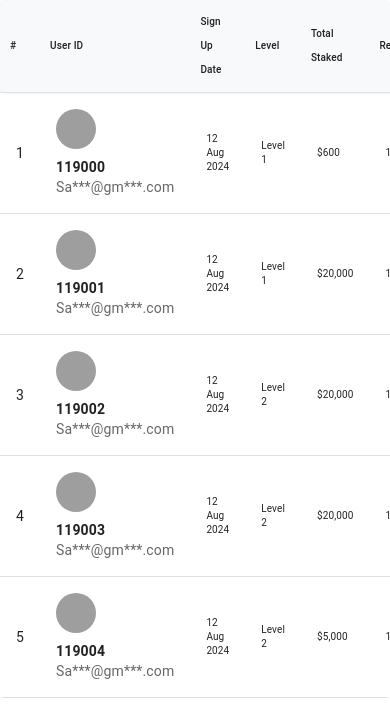
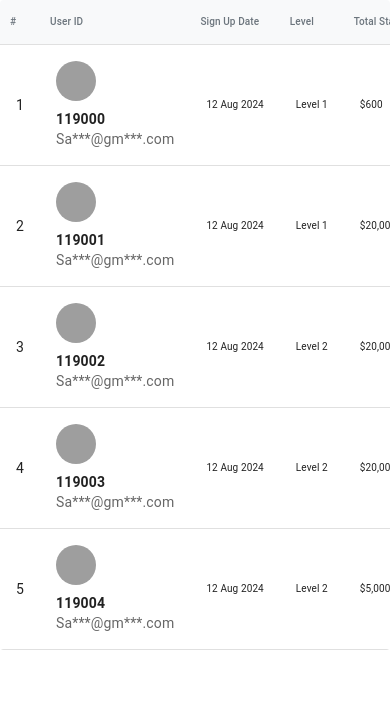
Before and after one commit to RanaMubashirTariq/figmaForm, a React (Create React App) app: page / in a window 390 px wide. Shown: the top 718 px of the page. Built offline with nearby package versions, Linux system fonts and the light colour scheme; grey boxes are pictures that could not be loaded.

Commit message:
add updated files

```diff
--- a/src/Components/FigmaTable.css
+++ b/src/Components/FigmaTable.css
@@ -5,7 +5,8 @@
 .tHeader{
     width: 100%;
     height: 44px;
+    margin-bottom: 20px;
     border-radius: 7.66px;
-    background: rgba(188, 191, 204, 0.1);
+    background: rgba(14, 50, 207, 0.1);
     box-shadow: 0px 0.96px 1.91px 0px rgba(30, 30, 36, 0.06);
 }
--- a/src/Components/FigmaTable.js
+++ b/src/Components/FigmaTable.js
@@ -74,8 +74,9 @@ export default function FigmaTable() {
     <div className="figmatable">
     <TableContainer component={Paper} sx={{ boxShadow: "none" }}>
       <Table sx={{ overflowX:'scroll'}}>
-        <TableHead>
-          <TableRow className="tHeader">
+        <TableHead >
+          <TableRow     sx={{  backgroundColor: "#f8f9fa",borderRadius: "8px", '& th': {fontWeight: "500", color: "#6c757d", whiteSpace: "nowrap",},
+    }} >
             <TableCell sx={{ fontSize: isMobile ? '10px' : '14px' , padding: isMobile ? '10px' : ' '}}>#</TableCell>
             <TableCell sx={{ fontSize: isMobile ? '10px' : '14px' , padding: isMobile ? '10px' : ' '}}>User ID</TableCell>
             <TableCell sx={{ fontSize: isMobile ? '10px' : '14px' , padding: isMobile ? '10px' : ' ' }}>Sign Up Date</TableCell>
@@ -103,8 +104,8 @@ export default function FigmaTable() {
                   </div>
                 </div>
               </TableCell>
-              <TableCell sx={{ fontSize: isMobile ? '10px' : '14px' }}>{row.date}</TableCell>
-              <TableCell sx={{ fontSize: isMobile ? '10px' : '14px' }}>{row.level}</TableCell>
+              <TableCell sx={{ fontSize: isMobile ? '10px' : '14px', whiteSpace: "nowrap"  }}>{row.date}</TableCell>
+              <TableCell sx={{ fontSize: isMobile ? '10px' : '14px', whiteSpace: "nowrap" }}>{row.level}</TableCell>
               <TableCell sx={{ fontSize: isMobile ? '10px' : '14px' }}>{row.staked}</TableCell>
               <TableCell sx={{ fontSize: isMobile ? '10px' : '14px' }}>{row.referrer}</TableCell>
               <TableCell sx={{ fontSize: isMobile ? '10px' : '14px' }}>{row.commissions}</TableCell>
```
